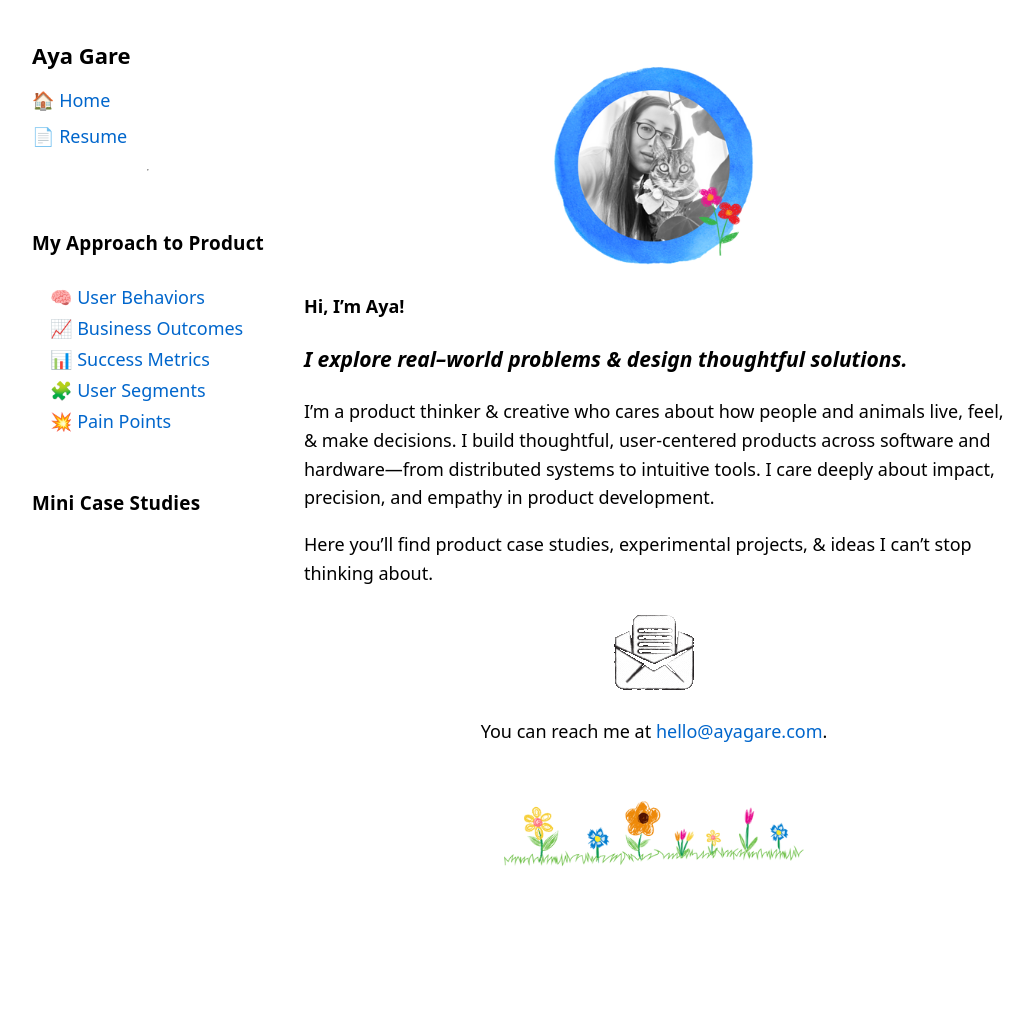
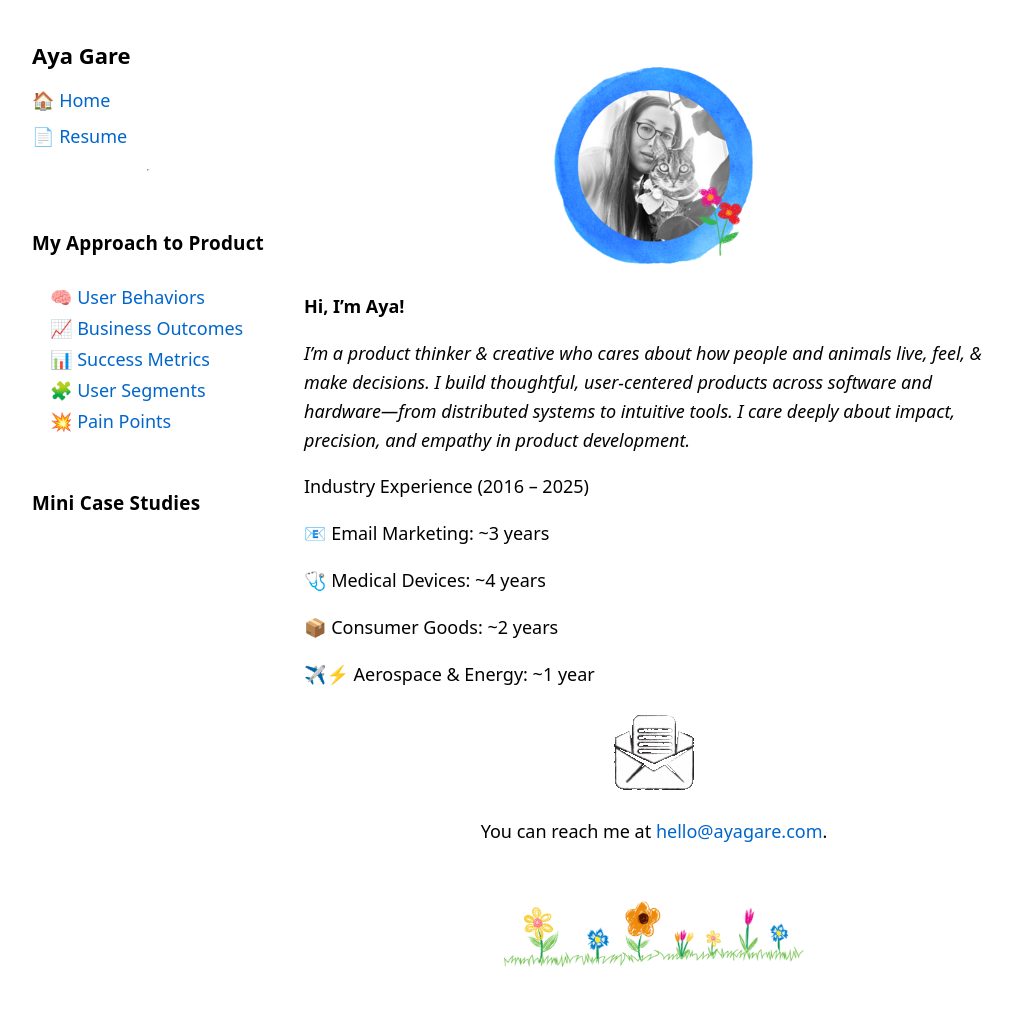
Before and after one commit to luxinflore/luxinflore.github.io, a Jekyll site: the page built from index.md, in a window 1280 px wide. Shown: the whole page, without its empty margins (8-1041 px from the left). Built offline with Jekyll 4.4.1, drawn with Linux system fonts in a browser that asks for light colours; before the commit the page ends 934 px from its top, so only the background shows below that.

Commit message:
Update index with industry experience years

```diff
--- a/index.md
+++ b/index.md
@@ -9,11 +9,18 @@ title: Aya Gare
 
 **Hi, I'm Aya!**
 
-### _I explore real–world problems & design thoughtful solutions._
+_I'm a product thinker & creative who cares about how people and animals live, feel, & make decisions. I build thoughtful, user-centered products across software and hardware—from distributed systems to intuitive tools. I care deeply about impact, precision, and empathy in product development._
 
-I'm a product thinker & creative who cares about how people and animals live, feel, & make decisions. I build thoughtful, user-centered products across software and hardware—from distributed systems to intuitive tools. I care deeply about impact, precision, and empathy in product development.
+Industry Experience (2016 – 2025)
 
-Here you'll find product case studies, experimental projects, & ideas I can't stop thinking about.
+📧 Email Marketing: ~3 years
+
+🩺 Medical Devices: ~4 years
+
+📦 Consumer Goods: ~2 years
+
+✈️⚡ Aerospace & Energy: ~1 year
+
 
 <div class="center-content">
   <img src="/assets/images/email.gif" alt="Email" style="max-width: 15%;" />
```
